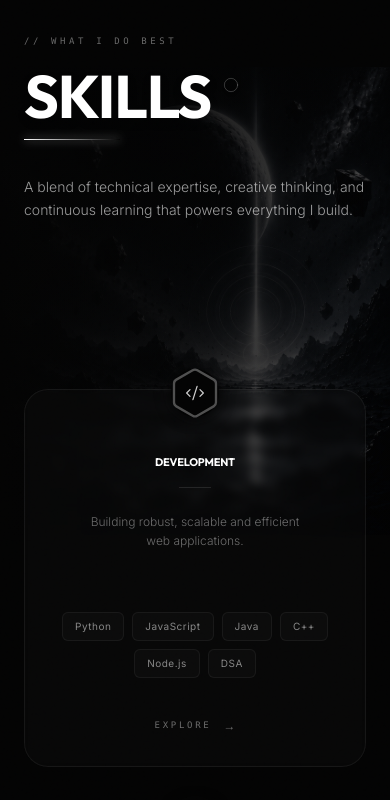
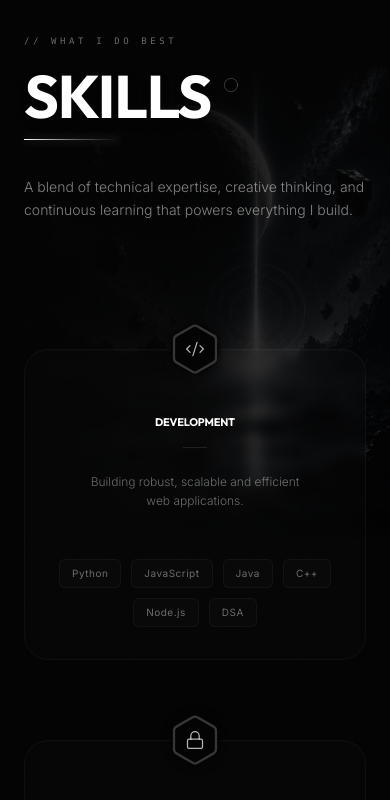
Before and after one commit to abidsuhaib525-bot/suhaib-abid, a Next.js app: page / in a window 390 px wide. Shown: the part 4140-4940 px from the top of the page. Built offline with nearby package versions, Linux system fonts and the light colour scheme.

Commit message:
Final polish of Skills section: obsidian styling, refined GSAP animations, optimized performance

```diff
--- a/src/components/Skills.tsx
+++ b/src/components/Skills.tsx
@@ -1,6 +1,6 @@
 "use client";
 
-import { useRef, useEffect, useState, MouseEvent as ReactMouseEvent } from "react";
+import { useRef, useEffect } from "react";
 import Image from "next/image";
 import gsap from "gsap";
 import { ScrollTrigger } from "gsap/ScrollTrigger";
@@ -40,15 +40,14 @@ export function Skills() {
   const containerRef = useRef<HTMLElement>(null);
   const bgImageRef = useRef<HTMLDivElement>(null);
   const particlesRef = useRef<HTMLDivElement>(null);
-  const cardsRef = useRef<(HTMLDivElement | null)[]>([]);
 
   useEffect(() => {
     const ctx = gsap.context(() => {
 
-      // 1. Cinematic Background Scroll Parallax
+      // 1. Cinematic Background Scroll Parallax (Extremely slow and subtle)
       gsap.fromTo(
         bgImageRef.current,
-        { y: "-5%", scale: 1.05 },
+        { y: "-3%", scale: 1.02 },
         {
           scrollTrigger: {
             trigger: containerRef.current,
@@ -56,8 +55,24 @@ export function Skills() {
             end: "bottom top",
             scrub: true,
           },
-          y: "5%",
-          scale: 1.05,
+          y: "3%",
+          scale: 1.02,
+          ease: "none",
+        }
+      );
+
+      gsap.fromTo(
+        particlesRef.current,
+        { y: "-6%", opacity: 0.1 },
+        {
+          scrollTrigger: {
+            trigger: containerRef.current,
+            start: "top bottom",
+            end: "bottom top",
+            scrub: true,
+          },
+          y: "6%",
+          opacity: 0.3,
           ease: "none",
         }
       );
@@ -79,27 +94,37 @@ export function Skills() {
         }
       );
 
-      // 3. Cards Reveal
-      gsap.fromTo(
-        cardsRef.current,
-        { y: 50, opacity: 0 },
-        {
+      // 3. Cards Reveal with Tag Stagger
+      const cards = gsap.utils.toArray(".skill-card");
+      cards.forEach((card: any, index) => {
+        const tl = gsap.timeline({
           scrollTrigger: {
-            trigger: ".skills-grid",
-            start: "top 80%",
-          },
-          y: 0,
-          opacity: 1,
-          duration: 1.2,
-          stagger: 0.2,
-          ease: "power3.out",
-        }
-      );
+            trigger: card,
+            start: "top 85%",
+          }
+        });
+
+        // Reveal the card itself
+        tl.fromTo(
+          card,
+          { y: 40, opacity: 0 },
+          { y: 0, opacity: 1, duration: 1, ease: "power3.out" }
+        );
+
+        // Subtly reveal the tags inside the card
+        const tags = card.querySelectorAll(".skill-tag");
+        tl.fromTo(
+          tags,
+          { y: 10, opacity: 0 },
+          { y: 0, opacity: 1, duration: 0.6, stagger: 0.05, ease: "power2.out" },
+          "-=0.5" // Start slightly before card finishes revealing
+        );
+      });
 
       // 4. Bottom Panel Reveal
       gsap.fromTo(
         ".strengths-panel",
-        { y: 40, opacity: 0 },
+        { y: 30, opacity: 0 },
         {
           scrollTrigger: {
             trigger: ".strengths-panel",
@@ -112,38 +137,28 @@ export function Skills() {
         }
       );
 
+      // 5. Core Strengths Item Reveal
+      gsap.fromTo(
+        ".strength-item",
+        { y: 20, opacity: 0 },
+        {
+          scrollTrigger: {
+            trigger: ".strengths-panel",
+            start: "top 85%",
+          },
+          y: 0,
+          opacity: 1,
+          duration: 1,
+          stagger: 0.1,
+          ease: "power2.out",
+          delay: 0.2
+        }
+      );
+
     }, containerRef);
 
-    // Mouse Parallax Effect for Background (Similar to Hero)
-    const handleWindowMouseMove = (e: MouseEvent) => {
-      if (window.innerWidth < 768) return;
-      const x = (e.clientX / window.innerWidth - 0.5) * 2;
-      const y = (e.clientY / window.innerHeight - 0.5) * 2;
-
-      gsap.to(bgImageRef.current, { x: x * -15, y: y * -15, duration: 2.5, ease: "power2.out" });
-      gsap.to(particlesRef.current, { x: x * -30, y: y * -30, duration: 2.5, ease: "power2.out" });
-    };
-
-    window.addEventListener("mousemove", handleWindowMouseMove);
-
-    return () => {
-      window.removeEventListener("mousemove", handleWindowMouseMove);
-      ctx.revert();
-    };
+    return () => ctx.revert();
   }, []);
-
-  // Mouse tracking for the premium card glass glow effect
-  const handleCardMouseMove = (e: ReactMouseEvent<HTMLDivElement>, index: number) => {
-    const card = cardsRef.current[index];
-    if (!card) return;
-
-    const rect = card.getBoundingClientRect();
-    const x = e.clientX - rect.left;
-    const y = e.clientY - rect.top;
-
-    card.style.setProperty("--mouse-x", `${x}px`);
-    card.style.setProperty("--mouse-y", `${y}px`);
-  };
 
   return (
     <section
@@ -177,11 +192,11 @@ export function Skills() {
         </div>
 
         {/* Subtle Atmospheric Dust / Particles */}
-        <div ref={particlesRef} className="absolute inset-[-10%] w-[120%] h-[120%] z-0 opacity-30 bg-[radial-gradient(ellipse_at_center,_var(--tw-gradient-stops))] from-white/10 via-transparent to-transparent bg-[length:40px_40px] pointer-events-none" />
+        <div ref={particlesRef} className="absolute inset-[-10%] w-[120%] h-[120%] z-0 bg-[radial-gradient(ellipse_at_center,_var(--tw-gradient-stops))] from-white/[0.05] via-transparent to-transparent bg-[length:50px_50px] pointer-events-none" />
 
         {/* Common Gradients for transitions and text readability */}
-        <div className="absolute inset-0 bg-gradient-to-r from-[#030303] via-[#030303]/60 to-transparent w-full pointer-events-none" />
-        <div className="absolute inset-0 bg-gradient-to-t from-[#030303] via-transparent to-[#030303] opacity-80 pointer-events-none" />
+        <div className="absolute inset-0 bg-gradient-to-r from-[#030303] via-[#030303]/70 to-transparent w-full pointer-events-none" />
+        <div className="absolute inset-0 bg-gradient-to-t from-[#030303] via-transparent to-[#030303] opacity-90 pointer-events-none" />
       </div>
 
       {/* Main Content Container */}
@@ -198,7 +213,7 @@ export function Skills() {
           </span>
         </div>
 
-        <div className="w-full lg:ml-20 flex flex-col gap-24">
+        <div className="w-full lg:ml-20 flex flex-col gap-20 md:gap-24">
 
           {/* Header */}
           <div className="flex flex-col gap-5 max-w-xl">
@@ -214,10 +229,10 @@ export function Skills() {
                 <Circle className="w-4 h-4 md:w-6 md:h-6 text-white/20 mt-2 md:mt-4 ml-3" strokeWidth={1.5} />
               </h2>
               {/* Subtle Glowing Line under Title */}
-              <div className="w-24 h-[1px] bg-gradient-to-r from-white via-white/50 to-transparent shadow-[0_0_10px_rgba(255,255,255,0.8)] mt-4"></div>
+              <div className="w-24 h-[1px] bg-gradient-to-r from-white via-white/40 to-transparent shadow-[0_0_8px_rgba(255,255,255,0.4)] mt-4"></div>
             </div>
 
-            <p className="skills-reveal text-white/60 text-sm md:text-base leading-relaxed font-light mt-4 opacity-0">
+            <p className="skills-reveal text-white/50 text-sm md:text-base leading-relaxed font-light mt-4 opacity-0">
               A blend of technical expertise, <br className="hidden sm:block" />
               creative thinking, and continuous learning <br className="hidden sm:block" />
               that powers everything I build.
@@ -225,69 +240,55 @@ export function Skills() {
           </div>
 
           {/* Cards Grid */}
-          <div className="skills-grid grid grid-cols-1 md:grid-cols-3 gap-8 md:gap-8 lg:gap-12 mt-12">
+          <div className="grid grid-cols-1 md:grid-cols-3 gap-12 md:gap-8 lg:gap-12 mt-4">
             {skillCategories.map((category, index) => (
               <div
                 key={index}
-                ref={(el) => {
-                  cardsRef.current[index] = el;
-                }}
-                onMouseMove={(e) => handleCardMouseMove(e, index)}
-                className="skill-card relative w-full pt-6 opacity-0 group cursor-default"
+                className="skill-card relative w-full pt-8 group cursor-default opacity-0"
               >
                 {/* Hexagon & Icon overlapping the top edge */}
-                <div className="absolute top-[0px] left-1/2 -translate-x-1/2 z-20 group-hover:-translate-y-1 transition-transform duration-500">
+                <div className="absolute top-[4px] left-1/2 -translate-x-1/2 z-20 group-hover:-translate-y-1.5 transition-transform duration-700 ease-out">
                   <div className="relative w-14 h-14 flex items-center justify-center">
-                    {/* Glowing Hexagon Border */}
-                    <Hexagon className="absolute inset-0 w-full h-full text-white/30 group-hover:text-white/70 transition-colors duration-500 drop-shadow-[0_0_10px_rgba(255,255,255,0.1)]" strokeWidth={1} />
+                    {/* Subtle Hexagon Border */}
+                    <Hexagon className="absolute inset-0 w-full h-full text-white/20 group-hover:text-white/40 transition-colors duration-500 drop-shadow-[0_0_8px_rgba(255,255,255,0.05)]" strokeWidth={1} />
 
-                    {/* Solid background mask to hide the straight card border behind the hexagon */}
-                    <div className="absolute inset-1 bg-[#030303] rounded-full z-[-1] shadow-[0_0_15px_#030303]"></div>
+                    {/* Solid background mask to perfectly hide the straight card border behind the hexagon */}
+                    <div className="absolute inset-1 bg-[#030303] rounded-full z-[-1] shadow-[0_0_10px_#030303]"></div>
 
-                    {/* Main Icon */}
-                    <category.icon className="w-5 h-5 text-white/80 group-hover:text-white transition-colors duration-500 z-10" strokeWidth={1.5} />
+                    {/* Main Icon (Reacts on hover) */}
+                    <category.icon className="w-5 h-5 text-white/70 group-hover:text-white group-hover:scale-110 group-hover:rotate-3 transition-all duration-500 z-10" strokeWidth={1.5} />
                   </div>
                 </div>
 
-                {/* Main Glass Card */}
-                <div className="relative w-full h-full rounded-3xl bg-white/[0.02] backdrop-blur-[4px] border border-white/[0.06] group-hover:border-white/[0.15] group-hover:bg-white/[0.04] transition-all duration-500 flex flex-col items-center p-8 md:p-10 pt-14 overflow-hidden">
+                {/* Main Glass Card (Obsidian Effect) */}
+                <div className="relative w-full h-full rounded-3xl bg-white/[0.01] backdrop-blur-[6px] border border-white/[0.04] shadow-[inset_0_1px_1px_rgba(255,255,255,0.02)] group-hover:-translate-y-1 group-hover:border-white/[0.1] group-hover:bg-white/[0.03] group-hover:shadow-[inset_0_1px_2px_rgba(255,255,255,0.05)] transition-all duration-700 ease-out flex flex-col items-center p-8 md:p-10 pt-14 overflow-hidden">
 
-                  {/* Dynamic Mouse Glow Overlay */}
-                  <div className="absolute inset-0 opacity-0 group-hover:opacity-100 transition-opacity duration-500 pointer-events-none"
-                       style={{
-                         background: "radial-gradient(500px circle at var(--mouse-x, 50%) var(--mouse-y, 50%), rgba(255,255,255,0.05), transparent 40%)"
-                       }}
-                  />
+                  {/* Subtle Background Glow on Hover (No mouse tracking) */}
+                  <div className="absolute inset-0 opacity-0 group-hover:opacity-100 transition-opacity duration-700 pointer-events-none bg-[radial-gradient(circle_at_center,_var(--tw-gradient-stops))] from-white/[0.03] to-transparent" />
 
                   {/* Inner Content */}
                   <div className="flex flex-col items-center text-center w-full mt-2 relative z-10 flex-grow">
 
-                    <h3 className="text-white text-[11px] md:text-xs font-mono tracking-[0.3em] uppercase mb-4 transition-colors duration-300">
+                    <h3 className="text-white text-[11px] md:text-xs font-mono tracking-[0.3em] uppercase mb-4 transition-colors duration-500">
                       {category.title}
                     </h3>
 
-                    <div className="w-8 h-[1px] bg-white/10 mb-6 group-hover:bg-white/30 transition-colors duration-300"></div>
+                    <div className="w-6 h-[1px] bg-white/10 mb-6 group-hover:bg-white/30 group-hover:w-10 transition-all duration-500"></div>
 
-                    <p className="text-white/40 text-xs leading-relaxed font-light mb-10 h-[60px] max-w-[220px]">
+                    <p className="text-white/40 text-xs md:text-[13px] leading-relaxed font-light mb-12 max-w-[220px]">
                       {category.description}
                     </p>
 
                     {/* Skills Pill Grid */}
-                    <div className="flex flex-wrap justify-center gap-2 mb-10">
+                    <div className="flex flex-wrap justify-center gap-2.5 mt-auto">
                       {category.skills.map((skill, sIndex) => (
                         <span
                           key={sIndex}
-                          className="px-3 py-1.5 rounded-md bg-white/[0.02] border border-white/[0.05] text-[10px] text-white/50 tracking-wider transition-all duration-300 group-hover:border-white/15 group-hover:bg-white/[0.05] group-hover:text-white/80"
+                          className="skill-tag px-3 py-1.5 rounded-md bg-white/[0.015] border border-white/[0.04] text-[10px] text-white/40 tracking-wider transition-all duration-300 hover:bg-white/[0.06] hover:border-white/[0.15] hover:text-white/90 hover:shadow-[0_0_10px_rgba(255,255,255,0.05)] cursor-default"
                         >
                           {skill}
                         </span>
                       ))}
-                    </div>
-
-                    {/* Explore Link */}
-                    <div className="mt-auto flex items-center gap-3 opacity-40 group-hover:opacity-100 transition-opacity duration-300 cursor-pointer">
-                      <span className="text-[9px] uppercase tracking-[0.3em] font-mono text-white">Explore</span>
-                      <span className="text-white text-xs group-hover:translate-x-1 transition-transform duration-300">→</span>
                     </div>
 
                   </div>
@@ -297,21 +298,21 @@ export function Skills() {
           </div>
 
           {/* Bottom Panel (Core Strengths) */}
-          <div className="strengths-panel w-full mt-16 p-8 md:p-12 rounded-3xl border border-white/[0.08] bg-white/[0.02] backdrop-blur-md flex flex-col lg:flex-row gap-12 opacity-0 overflow-hidden relative group hover:border-white/[0.15] transition-colors duration-500">
-            <div className="absolute inset-0 bg-gradient-to-r from-white/[0.02] to-transparent pointer-events-none" />
+          <div className="strengths-panel w-full mt-8 p-8 md:p-12 rounded-3xl border border-white/[0.04] bg-white/[0.01] backdrop-blur-md flex flex-col lg:flex-row gap-12 opacity-0 overflow-hidden relative group hover:border-white/[0.08] hover:bg-white/[0.02] transition-all duration-700 ease-out">
+            <div className="absolute inset-0 bg-gradient-to-r from-white/[0.01] to-transparent pointer-events-none" />
 
             {/* Left: Quote */}
-            <div className="flex flex-col gap-6 lg:w-[35%] relative z-10 border-b lg:border-b-0 lg:border-r border-white/10 pb-8 lg:pb-0 lg:pr-8">
+            <div className="flex flex-col gap-6 lg:w-[35%] relative z-10 border-b lg:border-b-0 lg:border-r border-white/[0.05] pb-8 lg:pb-0 lg:pr-8">
               <span className="text-white/30 text-[9px] font-mono tracking-[0.4em] uppercase">
                 // CORE STRENGTHS
               </span>
               <div className="relative">
                 <span className="absolute -top-6 -left-4 text-white/10 font-serif text-6xl leading-none">"</span>
-                <p className="text-white/90 text-lg md:text-xl font-medium leading-[1.4] tracking-tight">
+                <p className="text-white/80 text-lg md:text-xl font-medium leading-[1.4] tracking-tight group-hover:text-white transition-colors duration-700">
                   Skills are the tools, <br/> creativity is the weapon.
                 </p>
               </div>
-              <div className="mt-2 text-white/40 font-serif italic text-3xl tracking-tight -rotate-3 opacity-80 group-hover:text-white/60 transition-colors duration-500">
+              <div className="mt-2 text-white/30 font-serif italic text-3xl tracking-tight -rotate-3 opacity-80 transition-colors duration-700">
                 Suhaib Abid
               </div>
             </div>
@@ -321,14 +322,14 @@ export function Skills() {
               {coreStrengths.map((item, index) => (
                 <div
                   key={index}
-                  className={`flex flex-col items-center text-center gap-4 px-2 xl:px-4 ${
-                    index !== 0 ? 'xl:border-l xl:border-white/10' : ''
+                  className={`strength-item flex flex-col items-center text-center gap-4 px-2 xl:px-4 ${
+                    index !== 0 ? 'xl:border-l xl:border-white/[0.05]' : ''
                   }`}
                 >
                   {/* Icon and Title */}
                   <div className="flex flex-col sm:flex-row xl:flex-col 2xl:flex-row items-center gap-3">
-                    <item.icon className="w-8 h-8 text-white/80 drop-shadow-[0_0_8px_rgba(255,255,255,0.3)] shrink-0" strokeWidth={1.2} />
-                    <span className="text-white text-[13px] font-medium tracking-[0.05em] leading-tight">
+                    <item.icon className="w-7 h-7 text-white/60 group-hover:text-white/90 drop-shadow-[0_0_8px_rgba(255,255,255,0.1)] shrink-0 transition-colors duration-700" strokeWidth={1.2} />
+                    <span className="text-white/90 text-[13px] font-medium tracking-[0.05em] leading-tight">
                       {item.title}
                     </span>
                   </div>
```
